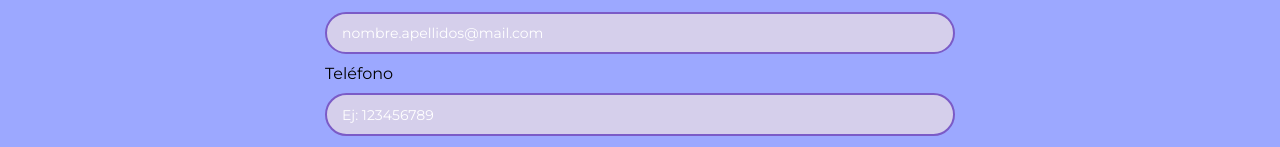
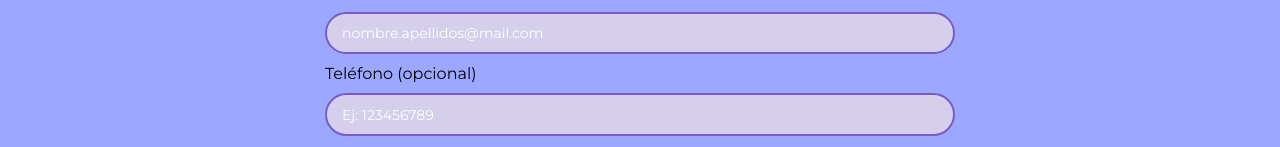
Before and after one commit to Tam-Weibel/project-promo-V-module-4-team-1, a React (Vite) app in the folder web/: page /#/contactform in a window 1280 px wide. Shown: the part 298-445 px from the top of the page. Built offline with nearby package versions, Linux system fonts and the light colour scheme; no server answers; a web font is replaced by a local one.

Commit message:
tlf opcional

```diff
--- a/web/src/components/contact/ContactForm.jsx
+++ b/web/src/components/contact/ContactForm.jsx
@@ -36,7 +36,7 @@ function ContactForm() {
           required
         />
 
-        <label htmlFor="number"  className="labelForm">Teléfono</label>
+        <label htmlFor="number"  className="labelForm">Teléfono (opcional)</label>
         <input className="inputForm" type="tel" id="number" placeholder="Ej: 123456789" />
 
         <label htmlFor="message"  className="labelForm">
```
